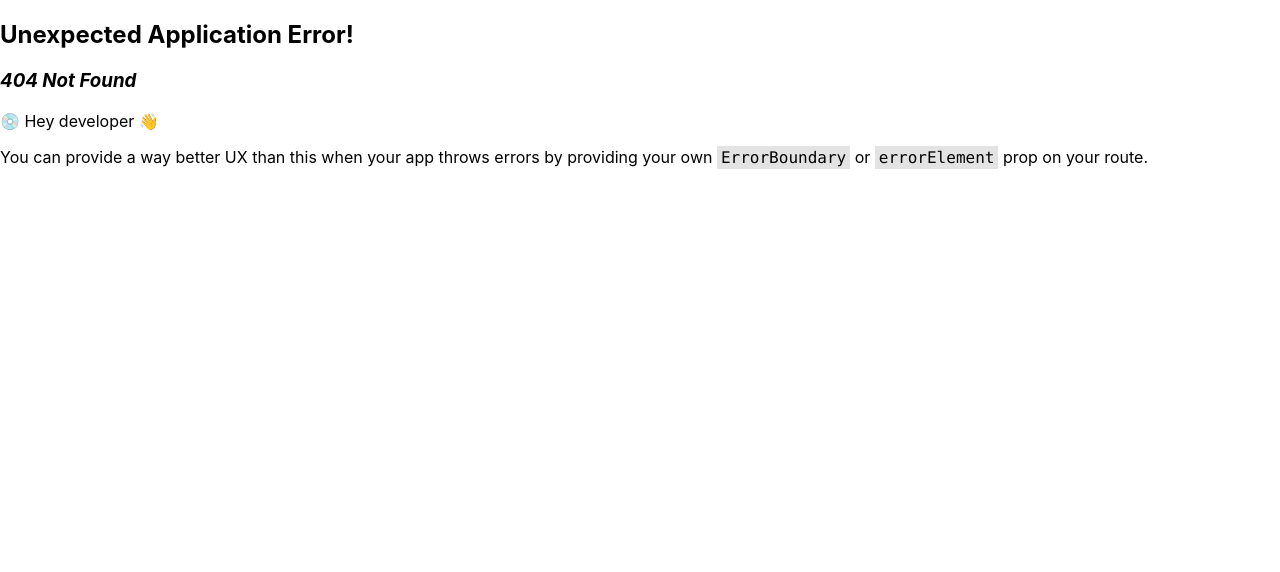
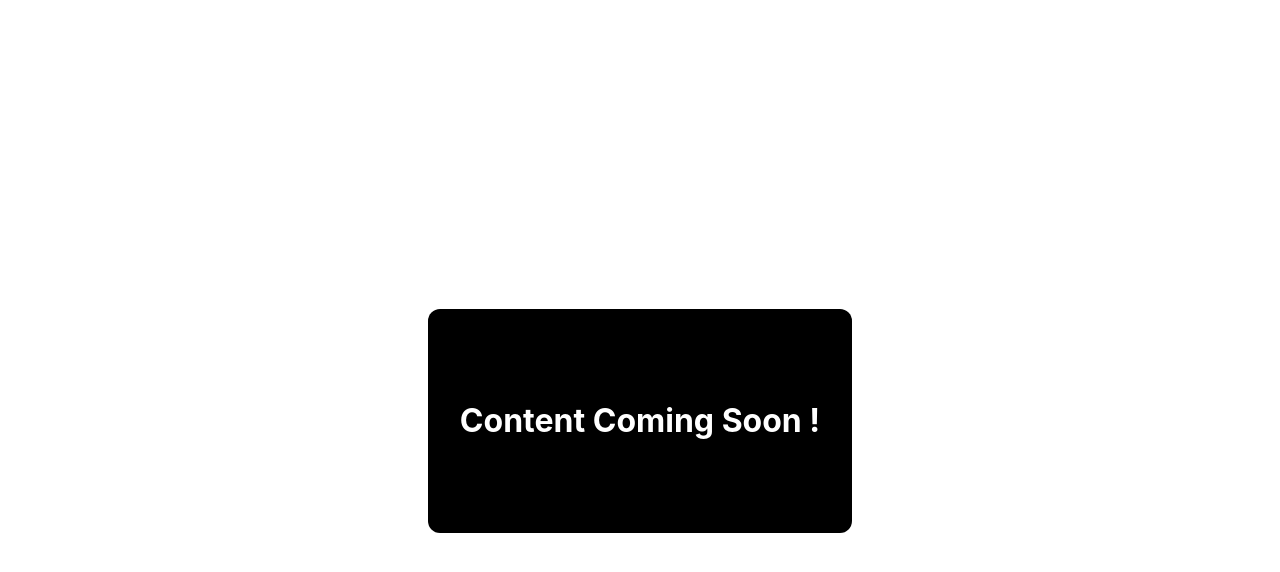
Before and after one commit to Zack-D-44/React-Express-SQlite-Login-System, a React (Create React App) app in the folder Client/login-system/: page /user/logged-in in a window 1280 px wide. Before the commit this address had no page. Shown: the top 572 px of the page. Built offline with nearby package versions, Linux system fonts and the light colour scheme.

Commit message:
Implemented feature that brings normal users to different page based on their credentials

```diff
--- a/Client/login-system/src/App.js
+++ b/Client/login-system/src/App.js
@@ -1,4 +1,4 @@
-import LoggedInUserScreen from "./Components/LoggedInUserScreen";
+// import LoggedInUserScreen from "./Components/LoggedInUserScreen";
 import LoginForm from "./Components/LoginForm";
 const { useState } = require("react");
 const { useNavigate } = require("react-router-dom");
@@ -20,8 +20,25 @@ function App() {
   };
   return (
     <div>
-      {LoggedIn ? (
-        navigate("/loggedIn", { state: { username: currentUserUsername } })
+      {LoggedIn &&
+      currentUserUsername === "admin" &&
+      currentUserUsername === "admin" ? (
+        navigate("/admin/logged-in", {
+          state: { username: currentUserUsername },
+        })
+      ) : (
+        <LoginForm
+          isUserSignedIn={checkIfUserSignedIn}
+          setCurrentUserUsername={getCurrentUserUsername}
+        />
+      )}
+
+      {LoggedIn &&
+      currentUserUsername !== "admin" &&
+      currentUserUsername !== "admin" ? (
+        navigate("/user/logged-in", {
+          state: { username: currentUserUsername },
+        })
       ) : (
         <LoginForm
           isUserSignedIn={checkIfUserSignedIn}
--- /dev/null
+++ b/Client/login-system/src/Components/NormalUserLoggedInScreen.jsx
@@ -0,0 +1,5 @@
+import React from "react";
+import style from "../styles/normalUserLoggedIn.module.css";
+export default function NormalUserLoggedInScreen() {
+  return <h1 className={style.comingSoonMessage}>Content Coming Soon !</h1>;
+}
--- /dev/null
+++ b/Client/login-system/src/styles/normalUserLoggedIn.module.css
@@ -0,0 +1,14 @@
+.comingSoonMessage {
+    background-color: #000000;
+    color: #ffffff;
+    text-align: center;
+    padding: 12px;
+    width: 400px;
+    height: 200px;
+    border-radius: 12px;
+    line-height: 200px;
+    position: absolute;
+    top: 50%;
+    left: 50%;
+    transform: translate(-50%, -50%);
+}
```
Also changed, not shown: Client/login-system/src/index.js (+7 -2 lines).
